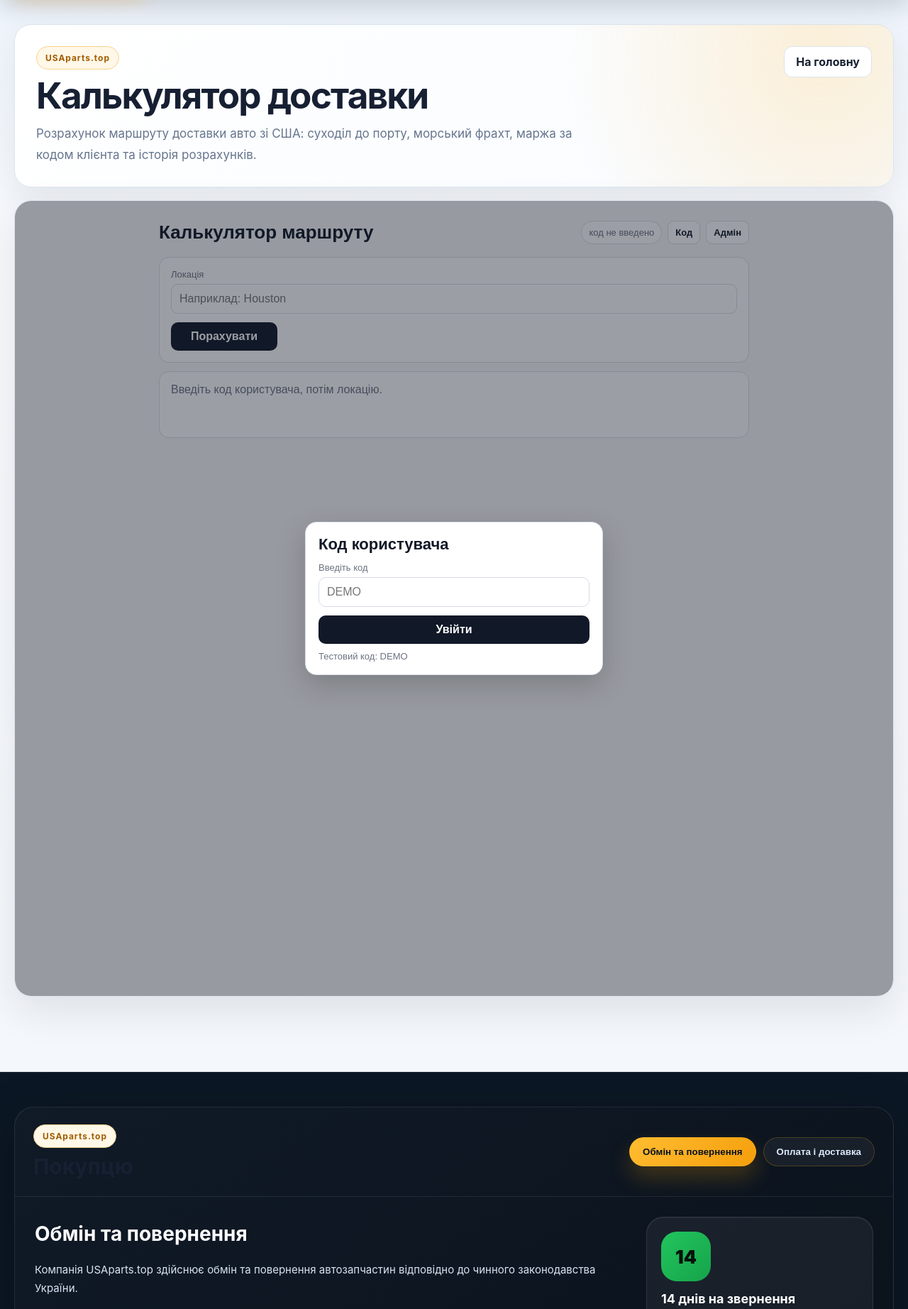
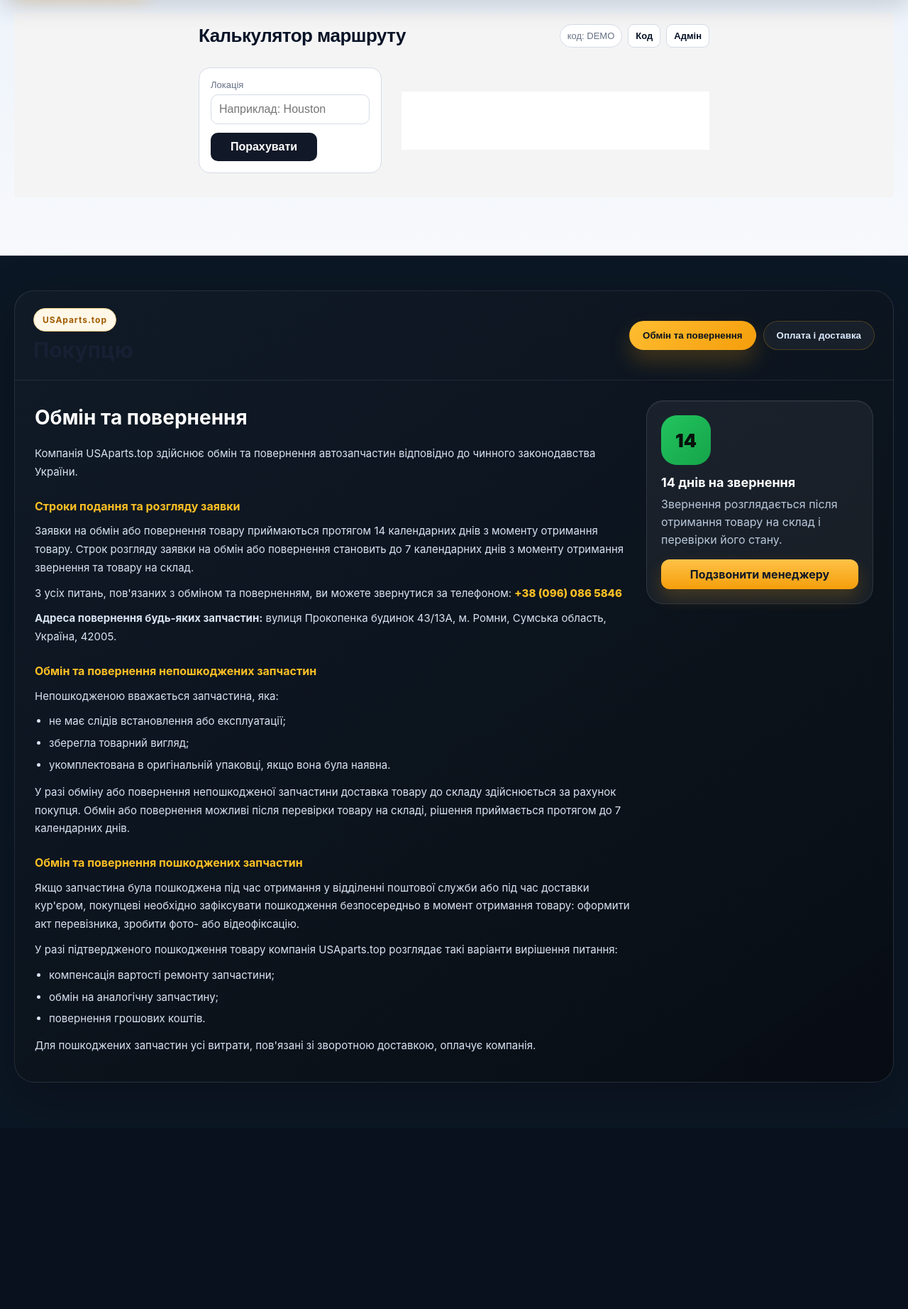
Before and after one commit to allexeyzolin-dotcom/github_usaparts_top, a Flask app: page /delivery-calculator in a window 1280 px wide. Shown: the part 177-2021 px from the top of the page at 71% size. After the commit the page ends 1702 px from the top, so only its background shows below. Run offline with Flask 3, Linux system fonts and the light colour scheme; parts of the project's set-up code (start-up, migrations or seed data) failed here and were passed over; some libraries are stand-ins or nearby versions.

Commit message:
Simplify delivery calculator UI

```diff
--- a/app/static/styles.css
+++ b/app/static/styles.css
@@ -4208,7 +4208,7 @@ body.admin-theme .transit-batch-actions{
 }
 
 .delivery-calculator-page{
-  padding:34px 0 58px;
+  padding:18px 0 34px;
 }
 
 .delivery-calculator-hero{
@@ -4241,18 +4241,18 @@ body.admin-theme .transit-batch-actions{
 
 .delivery-calculator-shell{
   overflow:hidden;
-  border:1px solid var(--shop-line);
-  border-radius:24px;
-  background:#f7f9fc;
-  box-shadow:0 20px 54px rgba(31,41,55,.1);
+  border:0;
+  border-radius:0;
+  background:#f4f4f5;
+  box-shadow:none;
 }
 
 .delivery-calculator-frame{
   display:block;
   width:100%;
-  min-height:1120px;
+  min-height:260px;
   border:0;
-  background:#f7f9fc;
+  background:#f4f4f5;
 }
 
 @media (max-width: 900px){
@@ -4261,15 +4261,11 @@ body.admin-theme .transit-batch-actions{
     padding:24px;
   }
 
-  .delivery-calculator-frame{
-    min-height:1280px;
-  }
+  .delivery-calculator-frame{min-height:420px}
 }
 
 @media (max-width: 620px){
-  .delivery-calculator-page{
-    padding:18px 0 40px;
-  }
+  .delivery-calculator-page{padding:12px 0 28px}
 
   .delivery-calculator-hero{
     padding:18px;
@@ -4280,7 +4276,5 @@ body.admin-theme .transit-batch-actions{
     border-radius:18px;
   }
 
-  .delivery-calculator-frame{
-    min-height:1480px;
-  }
-}
+  .delivery-calculator-frame{min-height:460px}
+}
--- a/app/templates/delivery_calculator.html
+++ b/app/templates/delivery_calculator.html
@@ -3,18 +3,6 @@
 {% block content %}
 <section class="delivery-calculator-page">
   <div class="container">
-    <div class="delivery-calculator-hero">
-      <div>
-        <span class="eyebrow">USAparts.top</span>
-        <h1>Калькулятор доставки</h1>
-        <p class="hero-text">
-          Розрахунок маршруту доставки авто зі США: суходіл до порту, морський фрахт,
-          маржа за кодом клієнта та історія розрахунків.
-        </p>
-      </div>
-      <a class="btn ghost" href="{{ url_for('home') }}">На головну</a>
-    </div>
-
     <div class="delivery-calculator-shell">
       <iframe
         class="delivery-calculator-frame"
--- a/app/templates/route_calculator_admin_button.html
+++ b/app/templates/route_calculator_admin_button.html
@@ -5,15 +5,15 @@
 <meta name="viewport" content="width=device-width, initial-scale=1">
 <title>Калькулятор маршруту</title>
 <style>
-  :root{--bg:#f7f7f8;--card:#fff;--text:#111827;--muted:#6b7280;--line:#d8dde6;--accent:#111827;--soft:#f1f3f6;--bad:#b91c1c;--good:#047857}
+  :root{--bg:#f4f4f5;--card:#fff;--text:#061226;--muted:#667085;--line:#d5dbe6;--accent:#111827;--soft:#f1f3f6;--bad:#b91c1c;--good:#047857}
   *{box-sizing:border-box}
   body{margin:0;font-family:Arial,Helvetica,sans-serif;background:var(--bg);color:var(--text)}
-  .wrap{max-width:860px;margin:28px auto;padding:0 14px}
-  .top{display:flex;gap:12px;align-items:center;justify-content:space-between;margin-bottom:18px}
-  h1{font-size:26px;line-height:1.15;margin:0;font-weight:760}
+  .wrap{max-width:760px;margin:0 auto;padding:16px 20px 14px;display:grid;grid-template-columns:258px minmax(260px,1fr);gap:28px;align-items:start}
+  .top{grid-column:1/-1;display:flex;gap:12px;align-items:center;justify-content:space-between;margin-bottom:0}
+  h1{font-size:26px;line-height:1.15;margin:0;font-weight:800;letter-spacing:-.02em}
   .top-actions{display:flex;gap:8px;align-items:center;white-space:nowrap}
   .code-pill{font-size:13px;color:var(--muted);border:1px solid var(--line);background:#fff;border-radius:999px;padding:8px 10px}
-  .box{background:var(--card);border:1px solid var(--line);border-radius:14px;padding:16px;margin-bottom:12px}
+  .box{background:var(--card);border:1px solid var(--line);border-radius:16px;padding:16px;margin:0}
   label{display:block;font-size:13px;color:var(--muted);margin-bottom:6px}
   input,select,button,textarea{font:inherit;border-radius:10px}
   input,select,textarea{width:100%;border:1px solid var(--line);background:#fff;color:var(--text);padding:11px;outline:none}
@@ -21,13 +21,13 @@
   button{border:0;background:var(--accent);color:#fff;padding:11px 14px;cursor:pointer;font-weight:700}
   button:hover{opacity:.92}.btn-sm{padding:8px 10px;font-size:13px;border-radius:9px}.btn-light{background:#fff;color:var(--text);border:1px solid var(--line)}.btn-danger{background:#b91c1c}.btn-green{background:#047857}.btn-muted{background:#4b5563}
   .grid-2{display:grid;grid-template-columns:1fr 1fr;gap:10px}.grid-3{display:grid;grid-template-columns:repeat(3,1fr);gap:10px}.grid-4{display:grid;grid-template-columns:repeat(4,1fr);gap:10px}.grid-5{display:grid;grid-template-columns:repeat(5,1fr);gap:10px}
-  .actions{margin-top:12px;display:flex;gap:10px}.actions button{width:auto;min-width:150px}.result{min-height:94px}.empty{color:var(--muted)}
-  .total{font-size:40px;line-height:1;font-weight:800;margin-bottom:10px}.route{font-size:16px;font-weight:700;margin-bottom:6px}.small{color:var(--muted);font-size:14px}.warn{color:#92400e}.ok{color:var(--good)}.err{color:var(--bad)}
+  .actions{margin-top:12px;display:flex;gap:10px}.actions button{width:auto;min-width:150px}.result{align-self:center;min-height:82px;border:0;border-radius:0;padding:12px 10px;background:#fff}.empty{color:transparent}
+  .total{font-size:42px;line-height:.95;font-weight:900;margin-bottom:8px;letter-spacing:-.04em}.route{font-size:16px;font-weight:800;margin-bottom:0;color:#020817}.small{color:var(--muted);font-size:14px}.warn{color:#92400e}.ok{color:var(--good)}.err{color:var(--bad)}
   table{width:100%;border-collapse:collapse;margin-top:14px;font-size:14px}th,td{text-align:left;padding:9px 7px;border-bottom:1px solid var(--line);vertical-align:middle}th{color:var(--muted);font-size:12px;font-weight:700}tr.best-row td{font-weight:800}.num{text-align:right}.nowrap{white-space:nowrap}.hidden{display:none!important}.muted{color:var(--muted)}
-  .admin-title{display:flex;align-items:center;justify-content:space-between;gap:10px;margin:0 0 14px}.admin-title h2{margin:0;font-size:22px}.section-title{font-size:17px;margin:6px 0 10px}.hr{height:1px;background:var(--line);margin:16px 0}.mini{font-size:12px;color:var(--muted)}
+  #adminPanel{grid-column:1/-1}.admin-title{display:flex;align-items:center;justify-content:space-between;gap:10px;margin:0 0 14px}.admin-title h2{margin:0;font-size:22px}.section-title{font-size:17px;margin:6px 0 10px}.hr{height:1px;background:var(--line);margin:16px 0}.mini{font-size:12px;color:var(--muted)}
   .admin-table input{padding:8px;border-radius:8px}.admin-table button{width:auto}.admin-table .tiny{width:86px}.admin-table .port{width:82px}.admin-tools{display:flex;gap:8px;flex-wrap:wrap;margin-top:10px}.change-box{max-height:360px;overflow:auto;border:1px solid var(--line);border-radius:12px;padding:10px;background:#fafafa;margin-top:10px}.tag{display:inline-block;border:1px solid var(--line);background:var(--soft);border-radius:999px;padding:3px 8px;font-size:12px}.tag.add{color:#047857}.tag.change{color:#92400e}.tag.remove{color:#b91c1c}.tabbar{display:flex;gap:8px;flex-wrap:wrap;margin-bottom:12px}.tabbar button{width:auto}.tabbar .active{background:#111827;color:#fff}.panel{display:none}.panel.active{display:block}
   .modal{position:fixed;inset:0;background:rgba(17,24,39,.42);display:none;align-items:center;justify-content:center;padding:18px;z-index:20}.modal.open{display:flex}.dialog{width:min(420px,100%);background:#fff;border:1px solid var(--line);border-radius:16px;padding:18px;box-shadow:0 14px 40px rgba(0,0,0,.18)}.dialog h2{margin:0 0 12px;font-size:22px}.dialog .row{margin-bottom:12px}.dialog .hint{font-size:13px;color:var(--muted);margin-top:10px}.file-row{display:flex;gap:8px;align-items:center;flex-wrap:wrap}.file-row input{width:auto;flex:1;min-width:260px}.history-controls{display:flex;gap:8px;align-items:end;flex-wrap:wrap}.history-controls>div{min-width:180px}
-  @media(max-width:680px){.wrap{margin:18px auto}.top{align-items:flex-start;flex-direction:column}.top-actions{width:100%;justify-content:space-between}.grid-2,.grid-3,.grid-4,.grid-5{grid-template-columns:1fr}.actions{flex-direction:column}.actions button{width:100%}.total{font-size:34px}table{font-size:13px}.admin-table{display:block;overflow:auto}.file-row input{min-width:100%}}
+  @media(max-width:680px){.wrap{grid-template-columns:1fr;gap:12px;padding:14px}.top{align-items:flex-start;flex-direction:column}.top-actions{width:100%;justify-content:flex-start;flex-wrap:wrap}.grid-2,.grid-3,.grid-4,.grid-5{grid-template-columns:1fr}.actions{flex-direction:column}.actions button{width:100%}.result{padding:14px 0}.total{font-size:38px}table{font-size:13px}.admin-table{display:block;overflow:auto}.file-row input{min-width:100%}}
 </style>
 </head>
 <body>
@@ -215,17 +215,10 @@ function buildRoutes(ms){
 function calculate(logIt){
   if(!currentUser()){result.innerHTML='<div class="empty">Введіть активний код користувача.</div>';return}
   const ms=matches(input.value);const routes=buildRoutes(ms);
-  if(norm(input.value).length<3){result.innerHTML='<div class="empty">Введіть мінімум 3 символи та виберіть локацію.</div>';return}
-  if(!routes.length){result.innerHTML='<div class="empty">Локацію не знайдено або для портів немає морського фрахту.</div>';return}
+  if(norm(input.value).length<3){result.innerHTML='<div class="empty">&nbsp;</div>';return}
+  if(!routes.length){result.innerHTML='<div class="empty">Локацію не знайдено</div>';return}
   const best=routes[0], r=best.record;
-  const hasButton=routes.some(x=>num(x.button)!==0);
-  const rows=routes.slice(0,6).map((x,i)=>hasButton
-    ? `<tr class="${i===0?'best-row':''}"><td>${esc(x.port)}</td><td>${money(x.land)}</td><td>${money(x.sea)}</td><td>${money(x.button)}</td><td>${money(x.total)}</td></tr>`
-    : `<tr class="${i===0?'best-row':''}"><td>${esc(x.port)}</td><td>${money(x.land)}</td><td>${money(x.sea)}</td><td>${money(x.total)}</td></tr>`
-  ).join('');
-  const buttonText=hasButton?` + кнопка ${money(best.button)}`:'';
-  const head=hasButton?'<tr><th>Порт</th><th>Суходіл</th><th>Море</th><th>Кнопка</th><th>Разом</th></tr>':'<tr><th>Порт</th><th>Суходіл</th><th>Море</th><th>Разом</th></tr>';
-  result.innerHTML=`<div class="total">${money(best.total)}</div><div class="route">${esc(r.auction)} — ${esc(r.location)} → ${esc(best.port)}</div><div class="small">Суходіл ${money(best.land)} + море ${money(best.sea)}${buttonText}</div><table><thead>${head}</thead><tbody>${rows}</tbody></table>`;
+  result.innerHTML=`<div class="total">${money(best.total)}</div><div class="route">${esc(r.auction)} — ${esc(r.location)} → ${esc(best.port)}</div>`;
   if(logIt) addHistory(best);
 }
 function addHistory(best){
@@ -388,8 +381,12 @@ document.getElementById('exportHistoryBtn').addEventListener('click',exportHisto
 document.getElementById('clearHistoryBtn').addEventListener('click',clearHistory);
 document.querySelectorAll('.tabbar button').forEach(b=>b.addEventListener('click',()=>switchTab(b.dataset.tab)));
 
+if(!currentUser() && state.settings.users.DEMO && state.settings.users.DEMO.active){
+  state.currentCode='DEMO';
+  localStorage.setItem(STORAGE_CODE,'DEMO');
+}
 updateCodeBadge();renderAdmin();
-if(!currentUser())openCodeModal();else calculate(false);
+calculate(false);
 </script>
 </body>
 </html>
```
